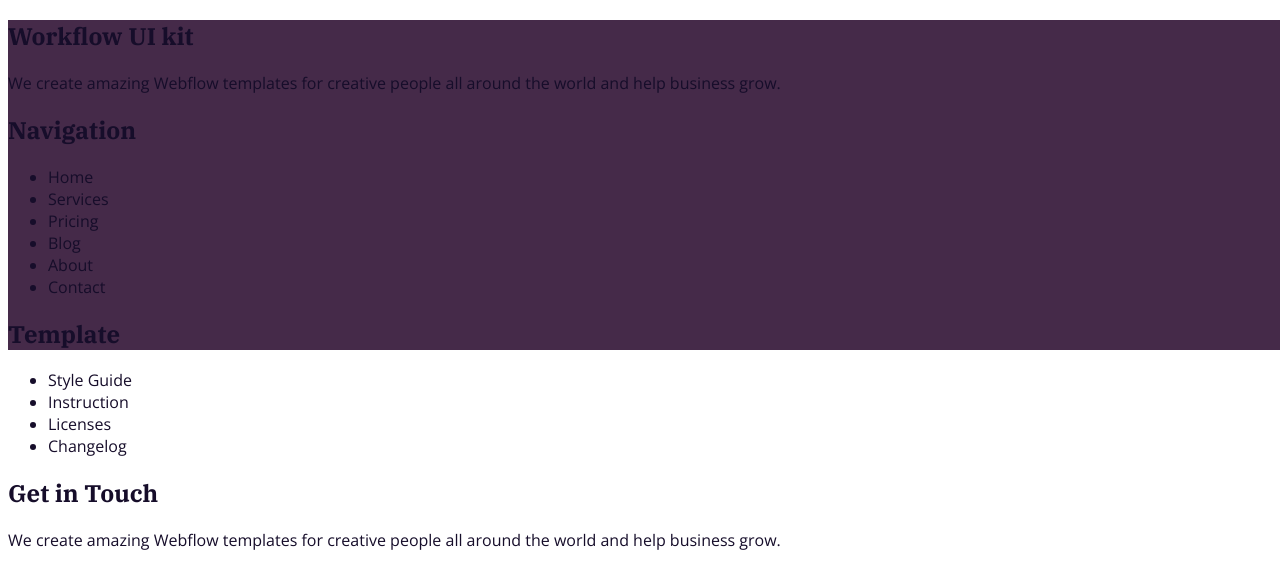
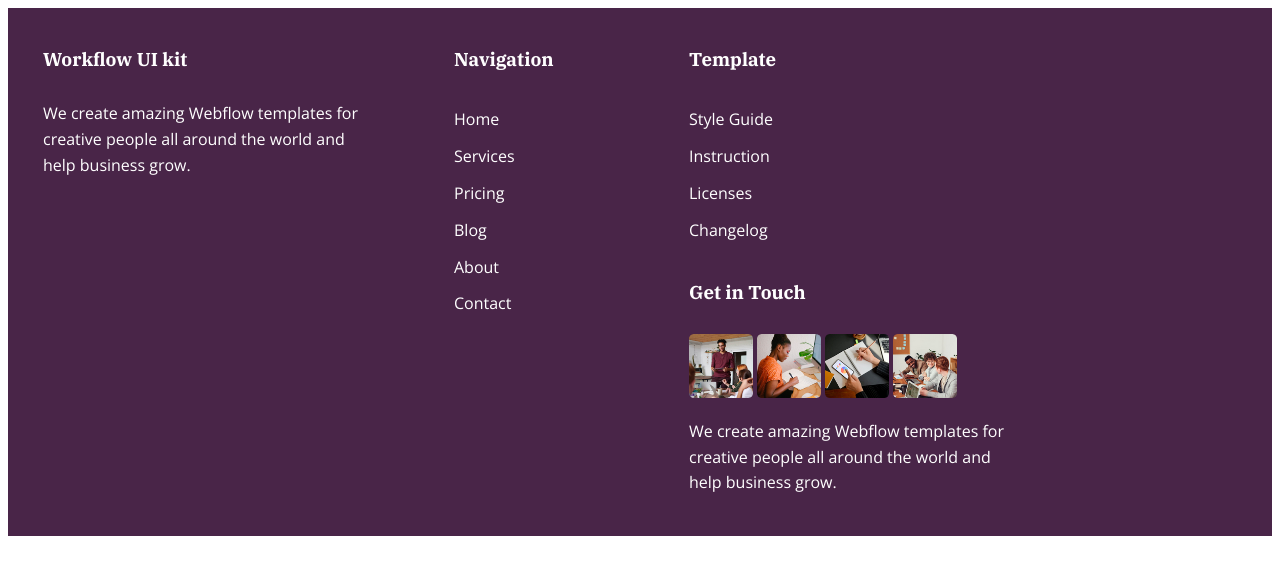
Before and after one commit to basmahieu/End-of-Field-Challenge, a plain HTML site: page exercise-2/index.html in a window 1280 px wide. Drawn offline with nearby package versions, Linux system fonts and the light colour scheme.

Commit message:
Adding html

```diff
--- a/exercise-2/css/style.css
+++ b/exercise-2/css/style.css
@@ -7,15 +7,65 @@
   font-family: "Open Sans", sans-serif;
   color: #160d2a;
 }
-
 H1,
 h2,
 H3 {
   font-family: "IBM Plex Serif", serif;
+  font-size: 14pt;
+  margin-bottom: 30px;
 }
 
-.footer {
-  background-color: #452a49;
-  width: 1280px;
-  height: 330px;
+p {
+  font-size: 12pt;
+  line-height: 1.6;
 }
+
+ul {
+  padding: 0;
+}
+
+ul li {
+  list-style-type: none;
+  font-size: 12pt;
+  line-height: 2.3;
+}
+
+/* Start Footer */
+#wrapper {
+  width: 100%;
+  max-width: 1280px;
+  margin: auto;
+}
+
+#footer {
+  color: #fff;
+  background-color: #492548;
+  width: 100%;
+  float: left;
+  padding-top: 24px;
+  padding-bottom: 24px;
+}
+
+.footerFloat {
+  float: left;
+  min-width: 200px;
+  padding-left: 35px;
+}
+
+#column-1 {
+  width: 25%;
+  margin-right: 60px;
+}
+
+#column-2 {
+  width: 10%;
+}
+
+#column-3 {
+  width: 10%;
+}
+
+#column-4 {
+  width: 25%;
+  margin-right: 35px;
+}
--- a/exercise-2/index.html
+++ b/exercise-2/index.html
@@ -30,18 +30,16 @@
     </head>
     <body>
       <!-- Start Footer Component -->
-      <div class="footer">
-        <!-- Column 1 -->
-        <div class="footer-column" id="footer_column1">
+      <div id="wrapper">
+        <div id="footer">
+          <div class="footerFloat" id="column-1">
             <h2>Workflow UI kit</h2>
             <p>
               We create amazing Webflow templates for creative people all around
               the world and help business grow.
             </p>
           </div>
-
-        <!-- Column 2 -->
-        <div class="footer-column" id="footer_column2">
+          <div class="footerFloat" id="column-2">
             <h2>Navigation</h2>
             <ul>
               <li>Home</li>
@@ -52,9 +50,7 @@
               <li>Contact</li>
             </ul>
           </div>
-
-        <!-- Column 3 -->
-        <div class="footer-column" id="footer_column3">
+          <div class="footerFloat" id="column-3">
             <h2>Template</h2>
             <ul>
               <li>Style Guide</li>
@@ -63,16 +59,39 @@
               <li>Changelog</li>
             </ul>
           </div>
-
-        <!-- Column 4 -->
-        <div class="footer-column" id="footer_column4">
+          <div class="footerFloat" id="column-4">
             <h2>Get in Touch</h2>
+            <img
+              src="img/get-in-touch-img-1.png"
+              alt="get in touch img 1"
+              width="64"
+              height="64"
+            />
+            <img
+              src="img/get-in-touch-img-2.png"
+              alt="get in touch img 2"
+              width="64"
+              height="64"
+            />
+            <img
+              src="img/get-in-touch-img-3.png"
+              alt="get in touch img 3"
+              width="64"
+              height="64"
+            />
+            <img
+              src="img/get-in-touch-img-4.png"
+              alt="get in touch img 4"
+              width="64"
+              height="64"
+            />
             <p>
               We create amazing Webflow templates for creative people all around
               the world and help business grow.
             </p>
           </div>
         </div>
+      </div>
     </body>
   </html>
 </html>
```
Also changed, not shown: exercise-2/img/get-in-touch-img-1.png (added), exercise-2/img/get-in-touch-img-2.png (added), exercise-2/img/get-in-touch-img-3.png (added), exercise-2/img/get-in-touch-img-4.png (added). Lines whose indentation alone changed are shown as unchanged.
